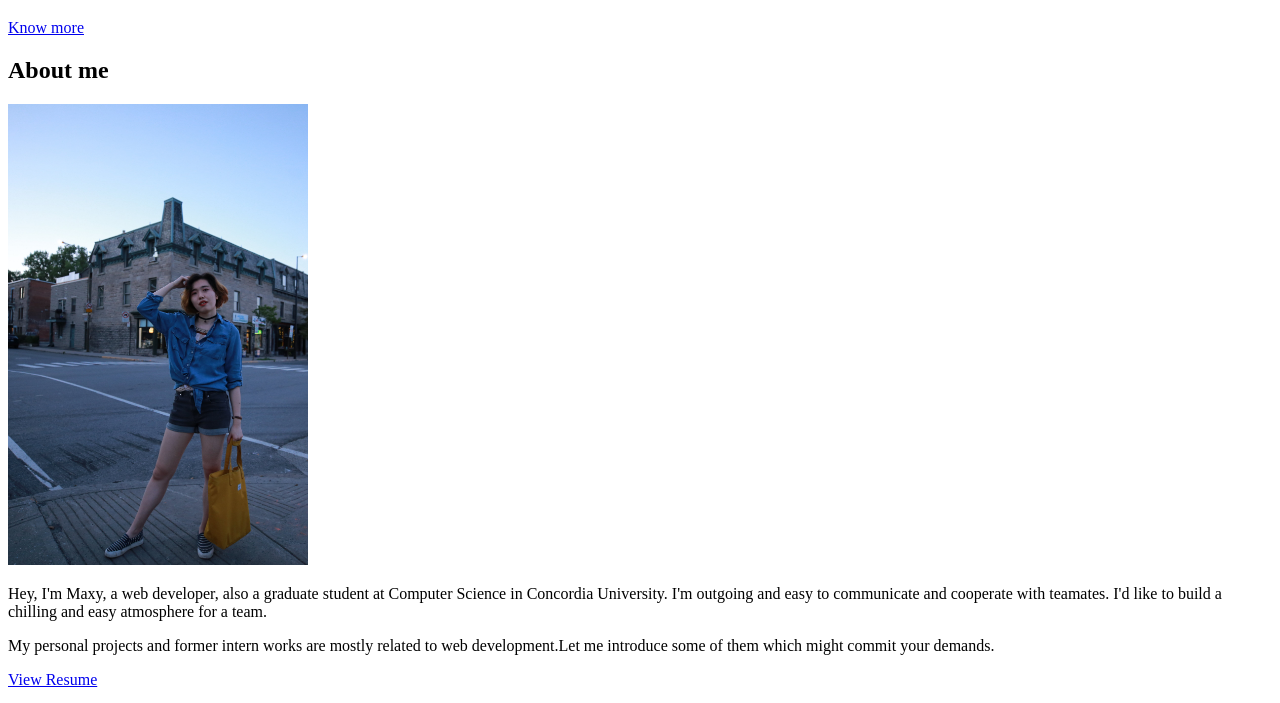
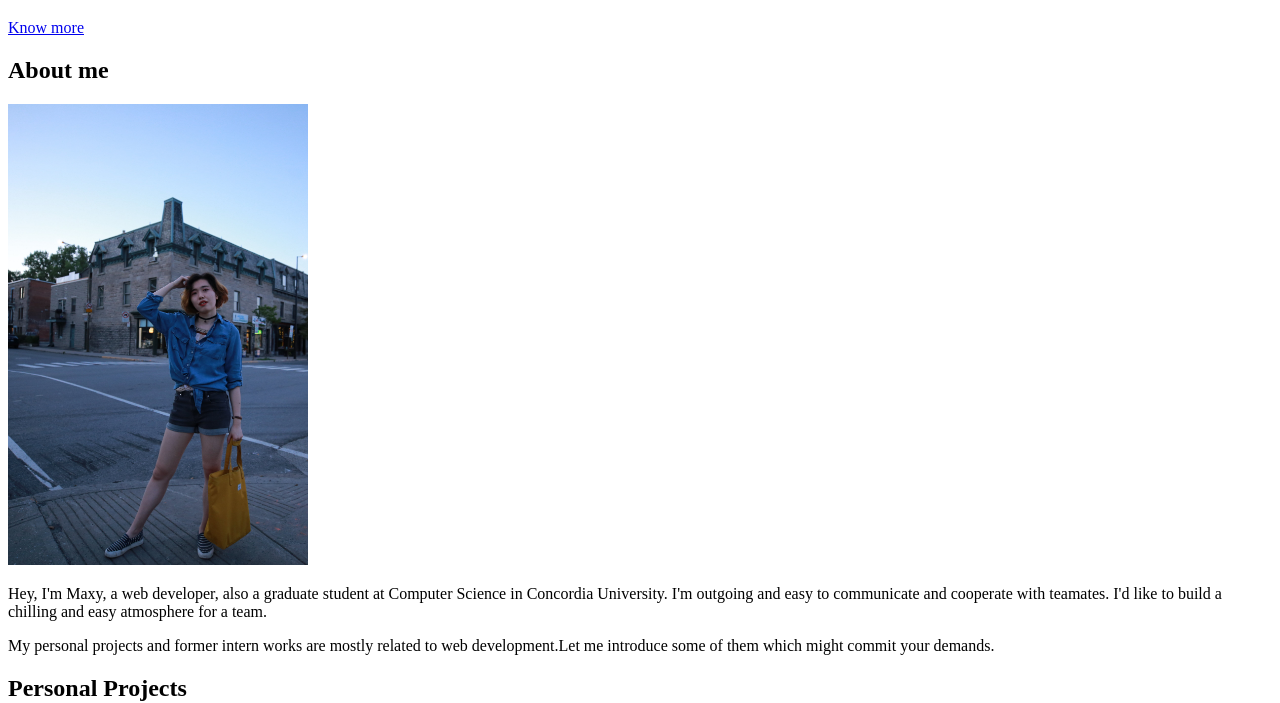
Before and after one commit to MaxyQiu/MyPortfolio, a website: page src/template.html in a window 1280 px wide. Shown: the part 98-801 px from the top of the page. Drawn offline with nearby package versions, Linux system fonts and the light colour scheme.

Commit message:
delete resume

```diff
--- a/src/template.html
+++ b/src/template.html
@@ -86,9 +86,7 @@
 
               </p>
               <span class="d-flex mt-3">
-                <a target="_blank" class="cta-btn cta-btn--resume" href="#!">
-                  View Resume
-                </a>
+
               </span>
             </div>
           </div>
```
